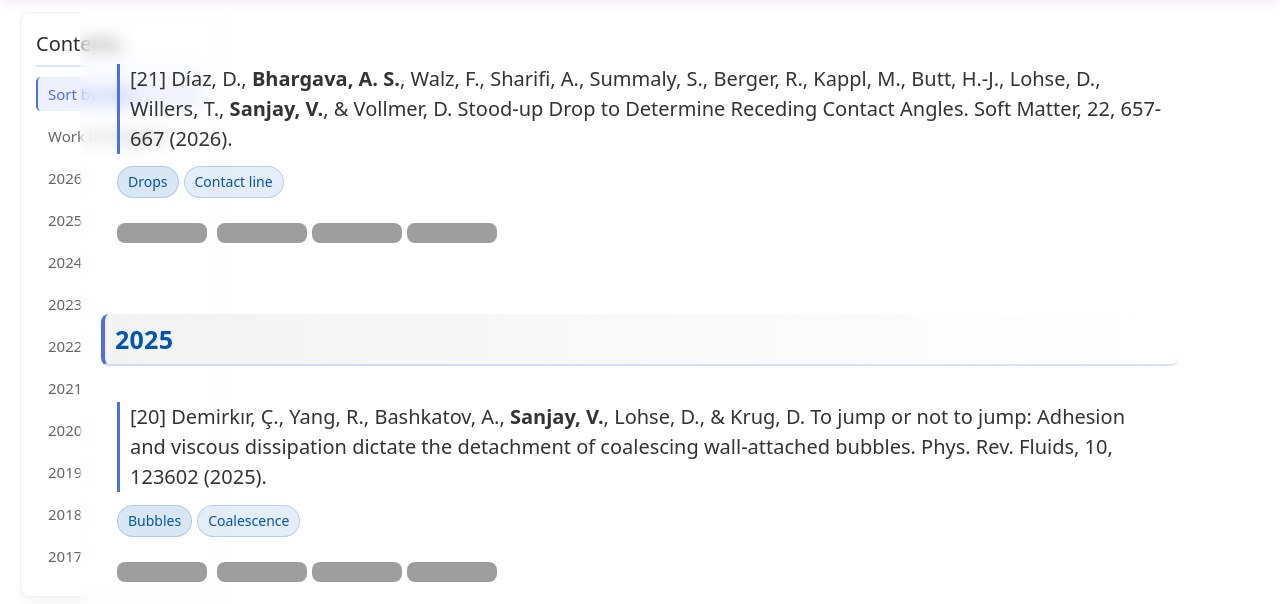
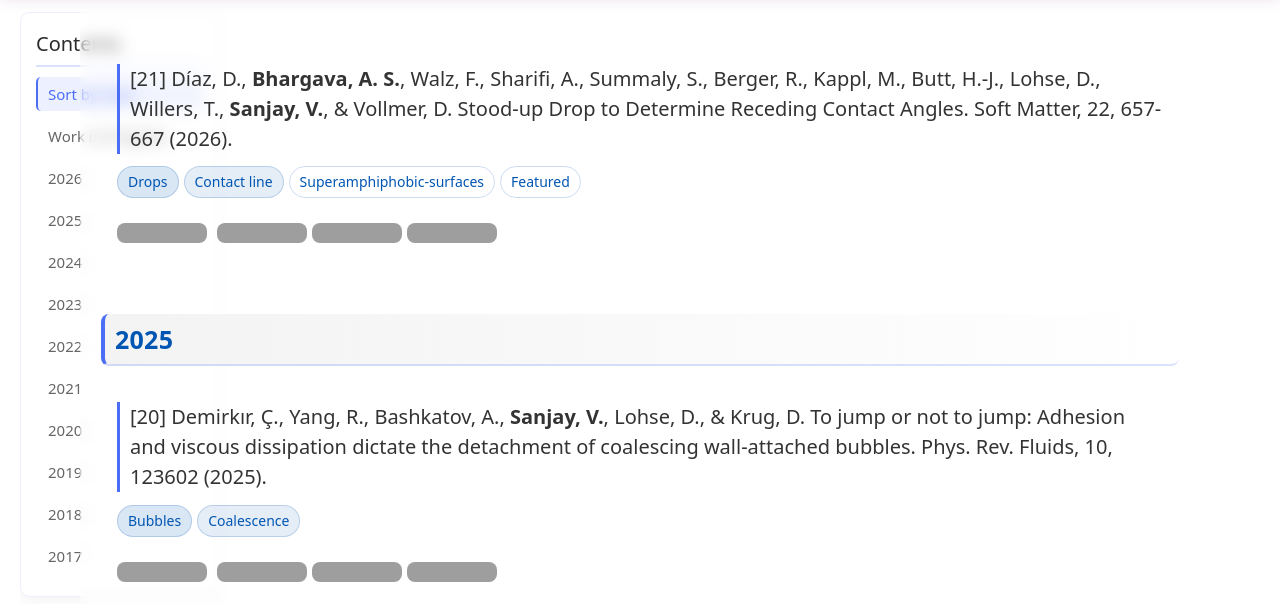
Before and after one commit to comphy-lab/comphy-lab.github.io, a Jekyll site: the page built from _research/index.md, in a window 1280 px wide and 900 px high, scrolled down 2222 px, cut to the strip 88-692 px from the top of the window. Built offline with Jekyll 4.4.1, drawn with Linux system fonts in a browser that asks for light colours; some web fonts are replaced; comment, search, counter and statistics services are not loaded; grey boxes are pictures that could not be loaded.

Commit message:
feat: add Stood-up Drop as Featured paper; add Superamphiphobic-surfaces tag
Paper [21]: Díaz et al., Soft Matter 22, 657-667 (2026)
- Add Featured tag (now shows alongside Holes in Sheets on homepage)
- Add Superamphiphobic-surfaces topic tag

```diff
--- a/_research/index.md
+++ b/_research/index.md
@@ -78,7 +78,7 @@ title: Research
 
 <h3 id="21">[21] Díaz, D., <strong>Bhargava, A. S.</strong>, Walz, F., Sharifi, A., Summaly, S., Berger, R., Kappl, M., Butt, H.-J., Lohse, D., Willers, T., <strong>Sanjay, V.</strong>, & Vollmer, D. Stood-up Drop to Determine Receding Contact Angles. Soft Matter, 22, 657-667 (2026).</h3>
 
-<div class="tags"><span>Drops</span><span>Contact line</span></div>
+<div class="tags"><span>Drops</span><span>Contact line</span><span>Superamphiphobic-surfaces</span><span>Featured</span></div>
 
 [![Soft Matter](https://img.shields.io/static/v1.svg?style=flat-square&label=Soft%20Matter&message=OA&color=orange)](https://doi.org/10.1039/D5SM00985E)
 [![arXiv](https://img.shields.io/static/v1.svg?style=flat-square&label=arXiv&message=2511.20259&color=green)](https://arxiv.org/abs/2511.20259)
```
